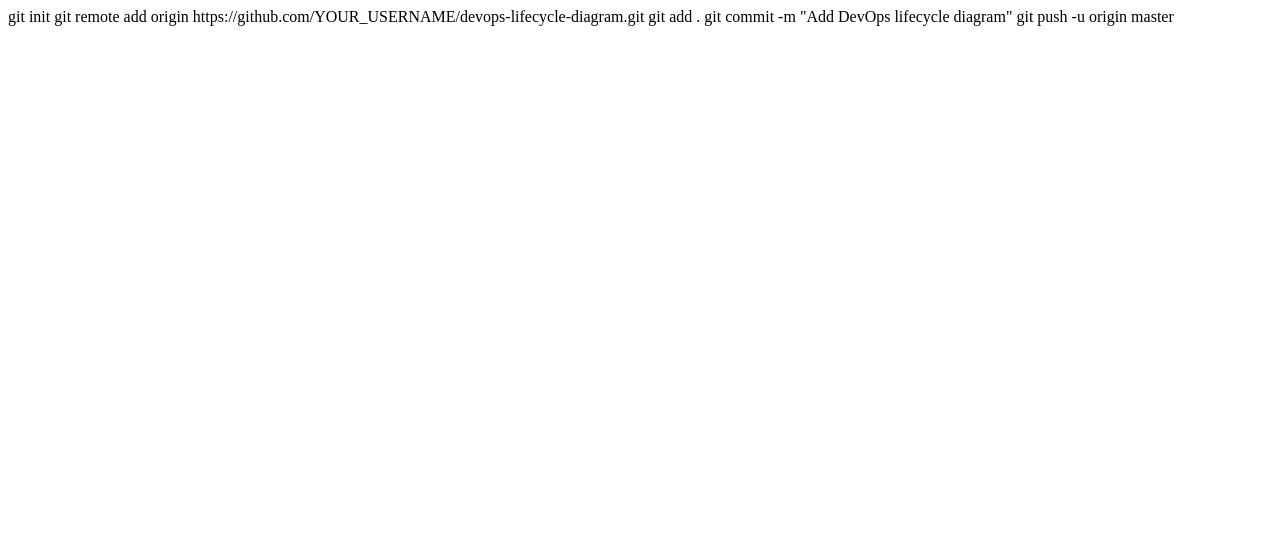
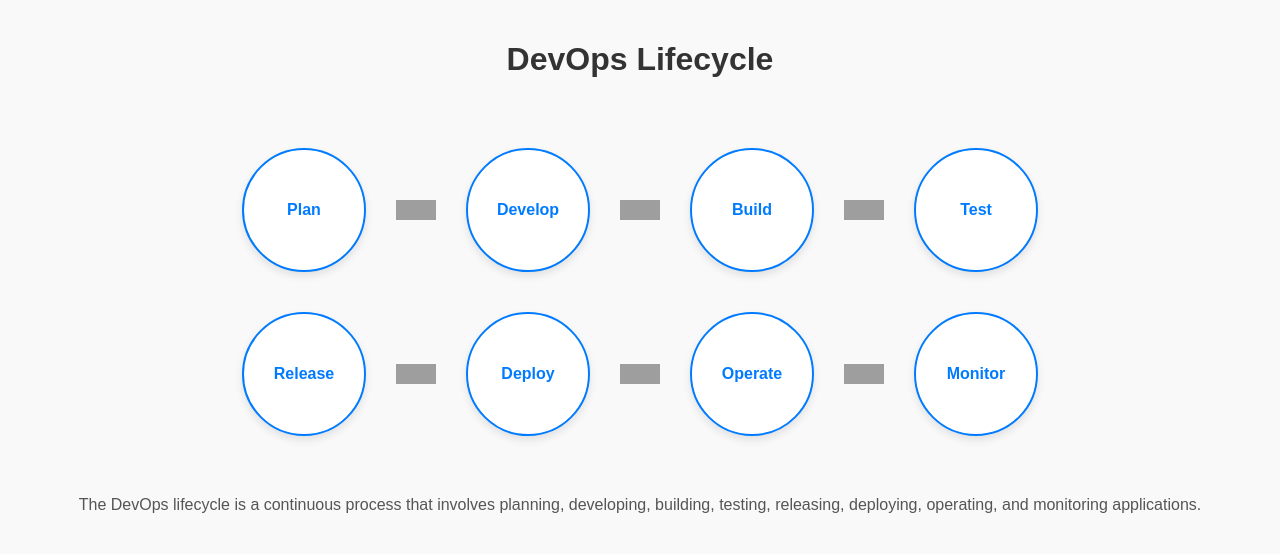
Before and after one commit to Padmini-Bora/index.html, a plain HTML site: page index.html in a window 1280 px wide. Drawn offline with Linux system fonts and the light colour scheme; grey boxes are pictures that could not be loaded.

Commit message:
Add files via upload

```diff
--- a/index.html
+++ b/index.html
@@ -1,5 +1,104 @@
-git init
-git remote add origin https://github.com/YOUR_USERNAME/devops-lifecycle-diagram.git
-git add .
-git commit -m "Add DevOps lifecycle diagram"
-git push -u origin master
+<!DOCTYPE html>
+<html lang="en">
+<head>
+  <meta charset="UTF-8" />
+  <meta name="viewport" content="width=device-width, initial-scale=1.0"/>
+  <title>DevOps Lifecycle Diagram</title>
+  <style>
+    body {
+      font-family: Arial, sans-serif;
+      background: #f9f9f9;
+      margin: 0;
+      padding: 20px;
+    }
+
+    h1 {
+      text-align: center;
+      color: #333;
+    }
+
+    .container {
+      display: flex;
+      flex-wrap: wrap;
+      justify-content: center;
+      align-items: center;
+      margin-top: 50px;
+    }
+
+    .stage {
+      background: #fff;
+      border: 2px solid #007bff;
+      border-radius: 50%;
+      width: 120px;
+      height: 120px;
+      display: flex;
+      justify-content: center;
+      align-items: center;
+      text-align: center;
+      margin: 20px;
+      box-shadow: 0 4px 8px rgba(0,0,0,0.1);
+      font-weight: bold;
+      color: #007bff;
+      position: relative;
+    }
+
+    .arrow {
+      width: 40px;
+      height: 20px;
+      margin: 0 10px;
+    }
+
+    .row {
+      display: flex;
+      align-items: center;
+      justify-content: center;
+    }
+
+    .note {
+      margin-top: 40px;
+      text-align: center;
+      color: #555;
+    }
+
+    @media (max-width: 768px) {
+      .row {
+        flex-direction: column;
+      }
+
+      .arrow {
+        transform: rotate(90deg);
+        margin: 10px 0;
+      }
+    }
+  </style>
+</head>
+<body>
+  <h1>DevOps Lifecycle</h1>
+
+  <div class="container">
+    <div class="row">
+      <div class="stage">Plan</div>
+      <img src="https://cdn-icons-png.flaticon.com/512/271/271228.png" class="arrow" alt="arrow">
+      <div class="stage">Develop</div>
+      <img src="https://cdn-icons-png.flaticon.com/512/271/271228.png" class="arrow" alt="arrow">
+      <div class="stage">Build</div>
+      <img src="https://cdn-icons-png.flaticon.com/512/271/271228.png" class="arrow" alt="arrow">
+      <div class="stage">Test</div>
+    </div>
+
+    <div class="row">
+      <div class="stage">Release</div>
+      <img src="https://cdn-icons-png.flaticon.com/512/271/271228.png" class="arrow" alt="arrow">
+      <div class="stage">Deploy</div>
+      <img src="https://cdn-icons-png.flaticon.com/512/271/271228.png" class="arrow" alt="arrow">
+      <div class="stage">Operate</div>
+      <img src="https://cdn-icons-png.flaticon.com/512/271/271228.png" class="arrow" alt="arrow">
+      <div class="stage">Monitor</div>
+    </div>
+  </div>
+
+  <div class="note">
+    <p>The DevOps lifecycle is a continuous process that involves planning, developing, building, testing, releasing, deploying, operating, and monitoring applications.</p>
+  </div>
+</body>
+</html>
```
